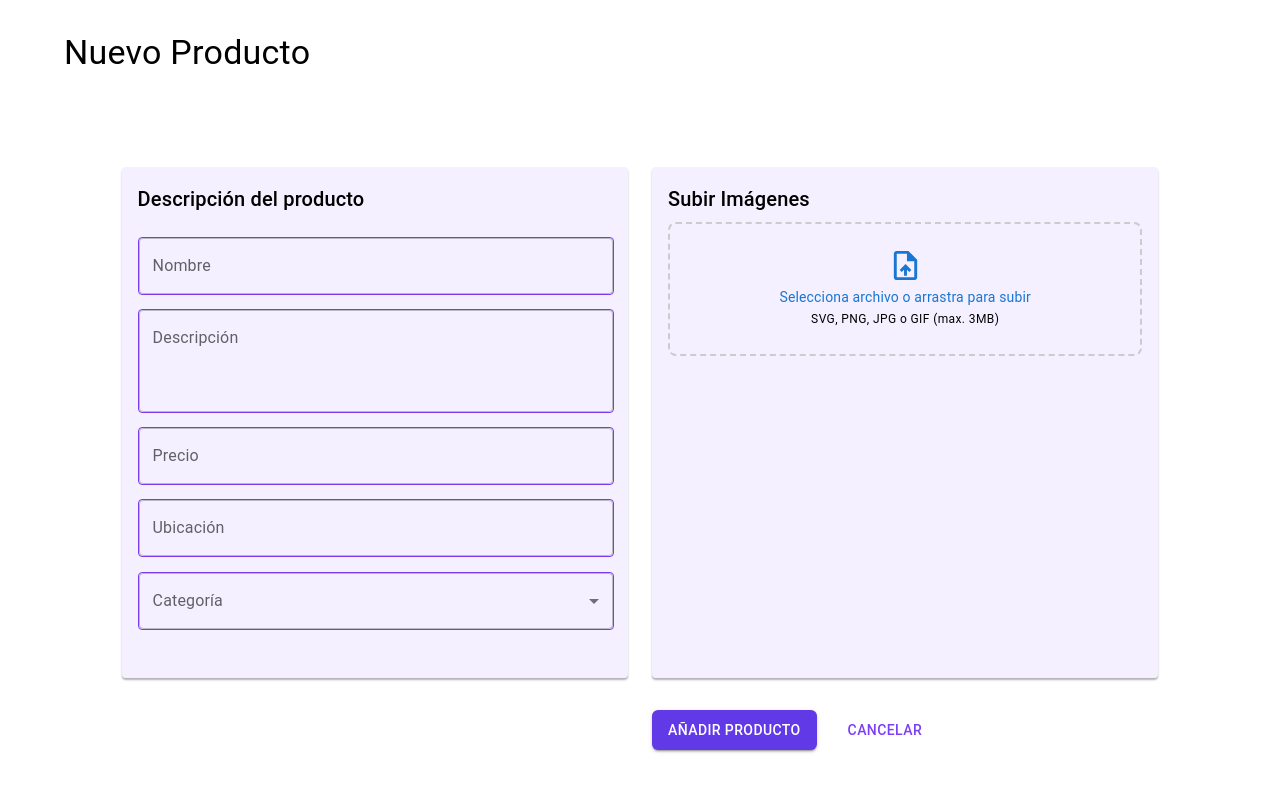
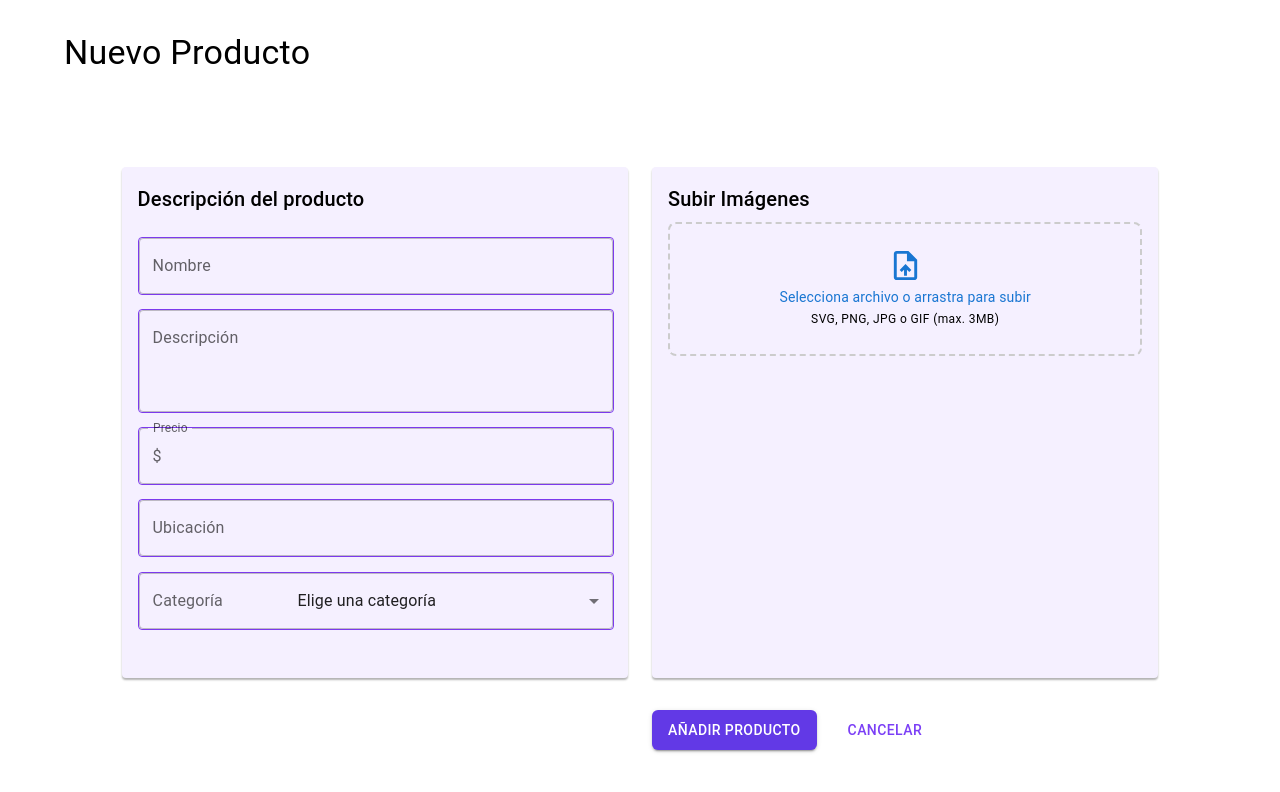
Before and after one commit to crisfelipe22/Xplora, a React (Vite) app in the folder frontend/: page / in a window 1280 px wide. Shown: the top 792 px of the page. Built offline with nearby package versions, Linux system fonts and the light colour scheme.

Commit message:
feat: Agregando validaciones de entrada de datos de categorias

```diff
--- a/frontend/src/components/AddProductForm.jsx
+++ b/frontend/src/components/AddProductForm.jsx
@@ -1,7 +1,7 @@
 /* eslint-disable react-refresh/only-export-components */
 /* eslint-disable no-unused-vars */
 import { useState } from "react"
-import { Container, TextField, Button, Typography, Box, IconButton, List, ListItem, ListItemText, Alert, LinearProgress, Select, MenuItem, FormControl, InputLabel} from "@mui/material";
+import { Container, TextField, Button, Typography, Box, IconButton, List, ListItem, ListItemText, Alert, LinearProgress, Select, MenuItem, FormControl, InputLabel, InputAdornment} from "@mui/material";
 import UploadFileIcon from "@mui/icons-material/UploadFile";
 import DeleteIcon from "@mui/icons-material/Delete";
 import axios from "axios";
@@ -61,6 +61,8 @@ const AddProductForm = () => {
             erroresObj.ubicacion = 'La ubicación es obligatoria';
         } if(product.imagenes.length === 0){
             erroresObj.imagenes = 'Se debe incluir al menos una imagen del producto';
+        } if (product.categoria === ''){
+            erroresObj.categoria = 'Se debe escoger una categoría';
         }
 
         setErrores(erroresObj)
@@ -148,6 +150,11 @@ const AddProductForm = () => {
                         error={!!errores.precio}
                         helperText={errores.precio}
                         fullWidth
+                        slotProps={{
+                            input: {
+                                startAdornment: <InputAdornment position="start">$</InputAdornment>,
+                            },
+                        }}
                     />
 
                     <TextField className={styles.textField}
@@ -166,9 +173,14 @@ const AddProductForm = () => {
                             name="categoria"
                             labelId="categoria-label"
                             value={product.categoria}
+                            displayEmpty
                             onChange={handleChange}>
+
+                            <MenuItem value="" disabled>
+                                Elige una categoría
+                            </MenuItem>
                             {categorias.map((cat) => (
-                                <MenuItem key={cat} value={cat}>
+                                <MenuItem key={cat} value={cat} >
                                     {cat}
                                 </MenuItem>
                             ))}
@@ -195,14 +207,14 @@ const AddProductForm = () => {
                         {product.imagenes.length > 0 && (
                             <List className={styles.listaImg}>
                             {product.imagenes.map((img, index) => (
-                                <ListItem key={index}
+                                <ListItem key={index} className={styles.listaItem}
                                     secondaryAction={
                                         <IconButton edge="end" onClick={() => eliminarImagen(index)} >
-                                        <DeleteIcon color="error" />
+                                            <DeleteIcon color="error" />
                                         </IconButton>
-                                    }
-                                    >
-                                    <ListItemText primary={img.nombre} />
+                                    }>
+                                    <ListItemText primary={img.nombre}
+                                    secondary={`${img.archivo.size}kb  •  ${img.status === 'loading' ? 'Cargando...': 'Completado'}  `}  />
                                     {img.status === "loading" && <LinearProgress />}
                                 </ListItem>
                             ))}
```
